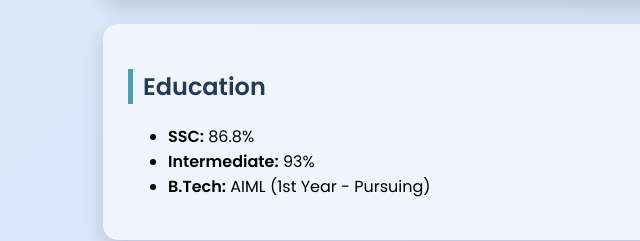
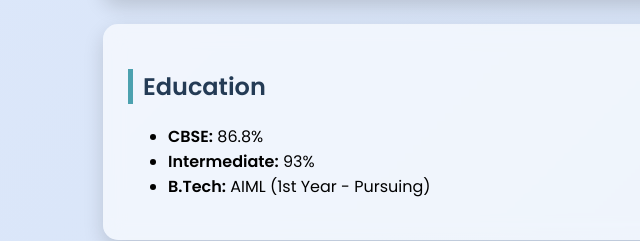
Before and after one commit to Srujanareddy19/srujanareddy19.github.io, a plain HTML site: page index.html in a window 1280 px wide. Shown: the part 1005-1246 px from the top of the page, 0-640 px from the left. Drawn offline with Linux system fonts and the light colour scheme.

Commit message:
Update index.html

```diff
--- a/index.html
+++ b/index.html
@@ -120,7 +120,7 @@ footer {
 <section>
   <h2>Education</h2>
   <ul>
-    <li><b>SSC:</b> 86.8%</li>
+    <li><b>CBSE:</b> 86.8%</li>
     <li><b>Intermediate:</b> 93%</li>
     <li><b>B.Tech:</b> AIML (1st Year - Pursuing)</li>
   </ul>
```
